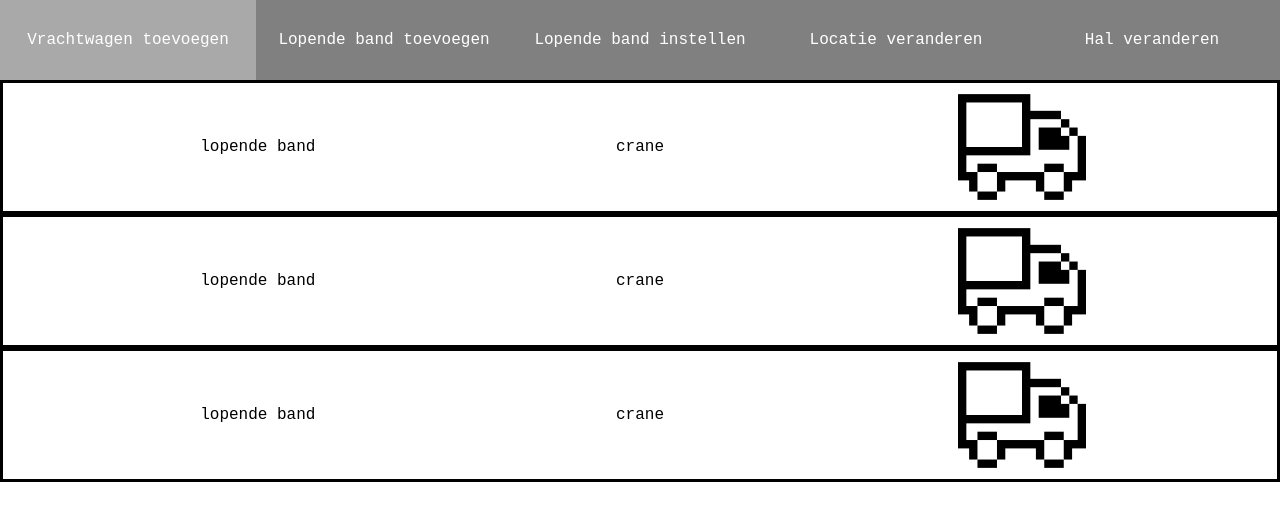
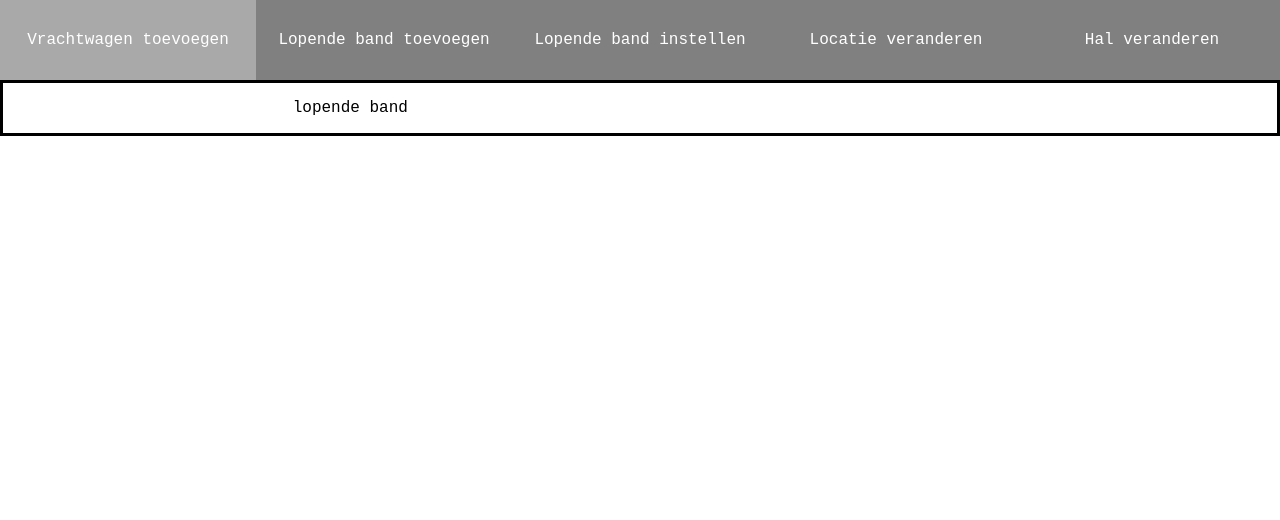
Before and after one commit to lilHerbie/Stackr, a plain HTML site: page index.html in a window 1280 px wide. Drawn offline with Linux system fonts and the light colour scheme; no server answers.

Commit message:
AssemblyLine

```diff
--- a/index.html
+++ b/index.html
@@ -1,6 +1,5 @@
 <!DOCTYPE html>
-<script src="script.js" defer></script>
-<script src="script1.js" defer></script>
+
 
 <html lang="en">
 
@@ -10,6 +9,8 @@
     <meta name="viewport" content="width=device-width, initial-scale=1.0">
     <link rel="stylesheet" href="style.css">
     <title>Document</title>
+    <script src="script.js" defer></script>
+    <script src="script1.js" defer></script>
 </head>
 
 <body>
@@ -54,39 +55,7 @@
 
         </section>
         <section id="HallContainer">
-            <div class="AssemblyLineContainer">
-                <div class="AssemblyLine">
-                    <p>lopende band</p>
-                </div>
-                <div class="Crane">
-                    <p>crane</p>
-                </div>
-                <div class="Truck">
-                    <img src="Assets/truck.png">
-                </div>
-            </div>
-            <div class="AssemblyLineContainer">
-                <div class="AssemblyLine">
-                    <p>lopende band</p>
-                </div>
-                <div class="Crane">
-                    <p>crane</p>
-                </div>
-                <div class="Truck">
-                    <img src="Assets/truck.png">
-                </div>
-            </div>
-            <div class="AssemblyLineContainer">
-                <div class="AssemblyLine">
-                    <p>lopende band</p>
-                </div>
-                <div class="Crane">
-                    <p>crane</p>
-                </div>
-                <div class="Truck">
-                    <img src="Assets/truck.png">
-                </div>
-            </div>
+            <assembly-line></assembly-line>
         </section>
     </section>
 </body>
--- a/script.js
+++ b/script.js
@@ -16,9 +16,50 @@ let truckForm = document.getElementById('TruckForm')
 let assemblyForm = document.getElementById('AssemblyForm')
 let locationForm = document.getElementById('LocationForm')
 
+//costum elements
+
+
+
+class Truck extends HTMLElement{
+    constructor(transportType, length, width, interval) {
+        super();
+        this.transportType = transportType;
+        this.length = length;
+        this.width = width;
+        this.interval = interval;
+    }
+
+    connectedCallback() {
+        this.innerHTML =
+        `<div class="Truck">
+            <img src="Assets/truck.png">
+        </div>`
+    }
+}
+
+class AssemblyLine extends HTMLElement {
+    constructor() {
+        super();
+    }
+
+    connectedCallback() {
+        this.innerHTML =
+        `<div class="AssemblyLineContainer">
+            <div class="AssemblyLine">
+                <p>lopende band</p>
+            </div>
+            <div class="TruckContainer">
+
+            </div>
+        </div>`
+    }
+}
+
+customElements.define("assembly-line", AssemblyLine);
+
 //functions
 
-function showForm(form){
+function showForm(form) {
     formContainer.style.display = formContainer.style.display === 'flex' ? 'none' : 'flex';
     truckForm.style.display = 'none';
     assemblyForm.style.display = 'none';
@@ -26,23 +67,24 @@ function showForm(form){
     form.style.display = 'flex';
 }
 
-
-function addAssemblyLine(){
-    //TODO build functionality
+function addAssemblyLine() {
+    let assemblyline = new AssemblyLine();
+    hallContainer.appendChild(assemblyline);
 }
-
 
 //eventlisteners
 
-addTruckButton.addEventListener('click', function() {
+addTruckButton.addEventListener('click', function () {
     showForm(truckForm);
 });
 
-assmblylineSettingsButton.addEventListener('click', function() {
+addAssemblylineButton.addEventListener('click', addAssemblyLine);
+
+assmblylineSettingsButton.addEventListener('click', function () {
     showForm(assemblyForm);
 });
 
-changeLocationButton.addEventListener('click', function() {
+changeLocationButton.addEventListener('click', function () {
     showForm(locationForm);
 });
 
@@ -52,24 +94,17 @@ let truckFormButton = document.getElementById('SubmitTruck');
 
 let Trucks = [];
 
-class Truck{
-    constructor(transportType, length, width, interval){
-        this.transportType = transportType;
-        this.length = length;
-        this.width = width;
-        this.interval = interval;
-    }
+
+
+const TransportTypes = {
+    ColdTransport: "Cold tranport",
+    FragileTransport: "Fragile transport",
+    GeneralTransport: "General transport",
+    Pallets: "Pallets",
+    FastTransport: "Fast transport"
 }
 
-const TransportTypes = {
-    ColdTransport : "Cold tranport",
-    FragileTransport : "Fragile transport",
-    GeneralTransport : "General transport",
-    Pallets : "Pallets",
-    FastTransport : "Fast transport"
-}
-
-function submitForm(){
+function submitForm() {
     //TODO add form functionality
     truckFormButton.innerHTML = "verstuurd";
 }
--- a/style.css
+++ b/style.css
@@ -16,7 +16,6 @@ body {
 img{
     object-fit: contain;
 }
-
 
 
 .NumberInput{
@@ -108,26 +107,21 @@ nav li:hover{
 
 .AssemblyLine{
     display: flex;
-    flex-grow: 2;
-    flex-basis: 40%;
+    flex-grow: 1;
     justify-content: center;
-    align-items: center;
+    align-items: stretch;
+    height: 100%;
 }
 
-.Crane{
+.TruckContainer{
     display: flex;
     flex-grow: 1;
-    flex-basis: 20%;
     justify-content: center;
     align-items: center;
 }
 
 .Truck{
-    display: flex;
-    flex-grow: 2;
-    flex-basis: 40%;
-    justify-content: center;
-    align-items: center;
+
 }
 
 
```
